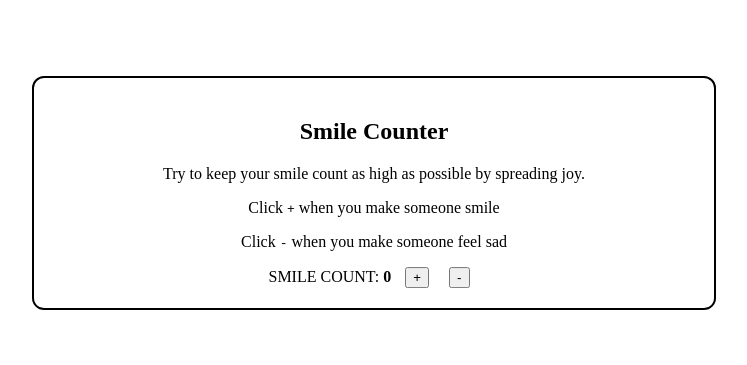
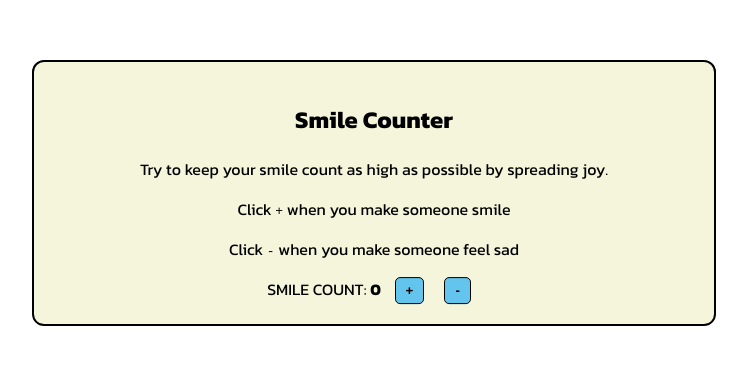
Before and after one commit to VulcanWM/smile-counter, a React (Vite) app: page / in a window 1280 px wide. Shown: the part 207-572 px from the top of the page, without its empty margins (266-1013 px from the left). Built offline with nearby package versions, Linux system fonts and the light colour scheme.

Commit message:
changed css

```diff
--- a/src/App.css
+++ b/src/App.css
@@ -1,6 +1,17 @@
 button {
   margin-left: 10px;
   margin-right: 10px;
+  border-radius:5px;
+  border: 1.5px solid black;
+  background-color: rgb(99, 196, 237);
+  padding: 10px;
+  padding-top: 5px;
+  padding-bottom: 5px;
+  font-weight: bold;
+}
+
+button:hover {
+  background-color: rgb(31, 173, 234);
 }
 
 .content {
@@ -15,6 +26,7 @@ button {
   width: 50vw;
   text-align: center;
   overflow-wrap: break-word;
+  background-color: beige;
 }
 
 @media only screen and (max-width: 600px) {
--- a/src/index.css
+++ b/src/index.css
@@ -0,0 +1,6 @@
+@import url('https://fonts.googleapis.com/css2?family=Kanit:wght@400;700&display=swap');
+
+body {
+  font-family: 'Kanit', sans-serif;
+  background-color: white;
+}
```
